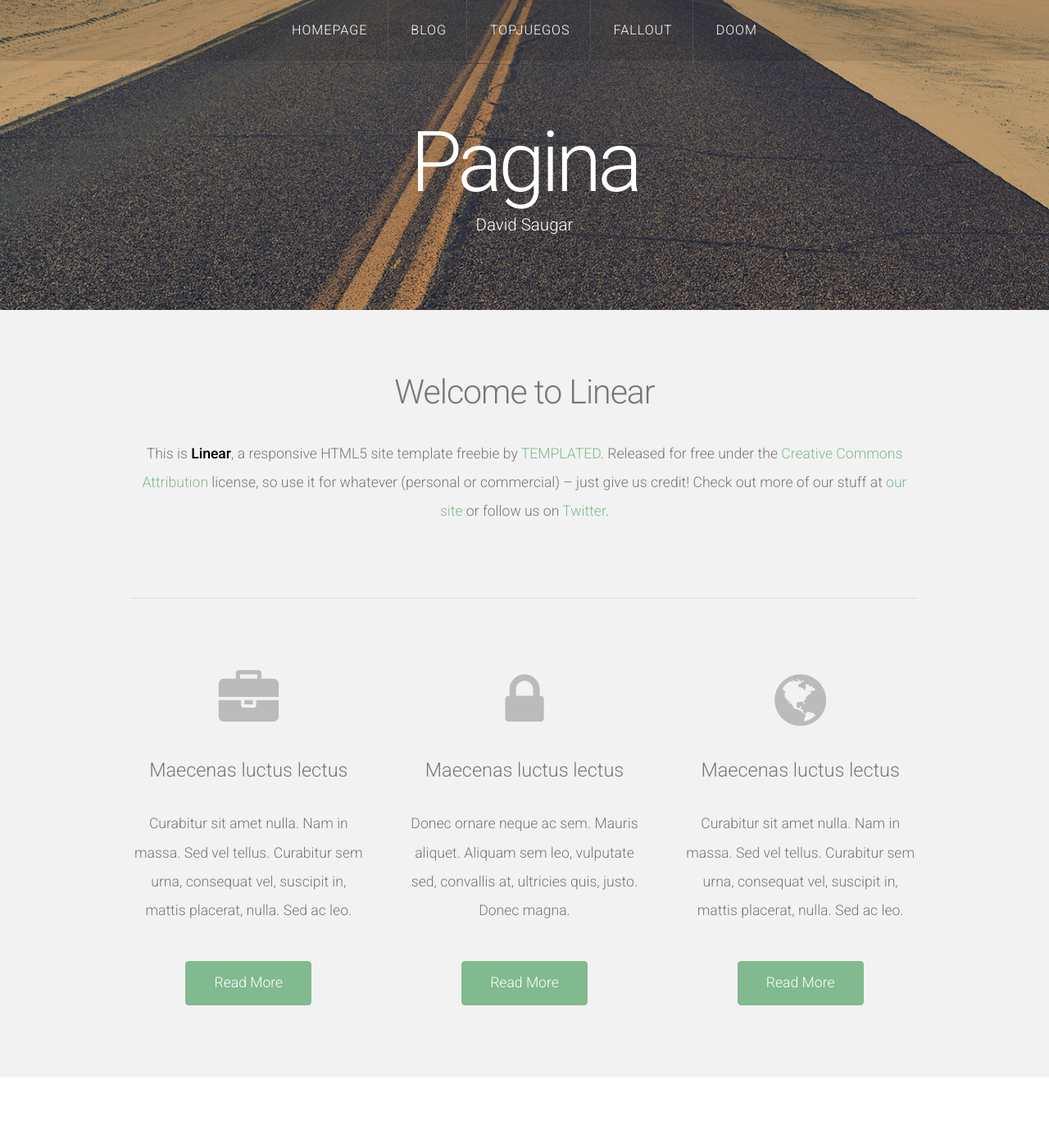
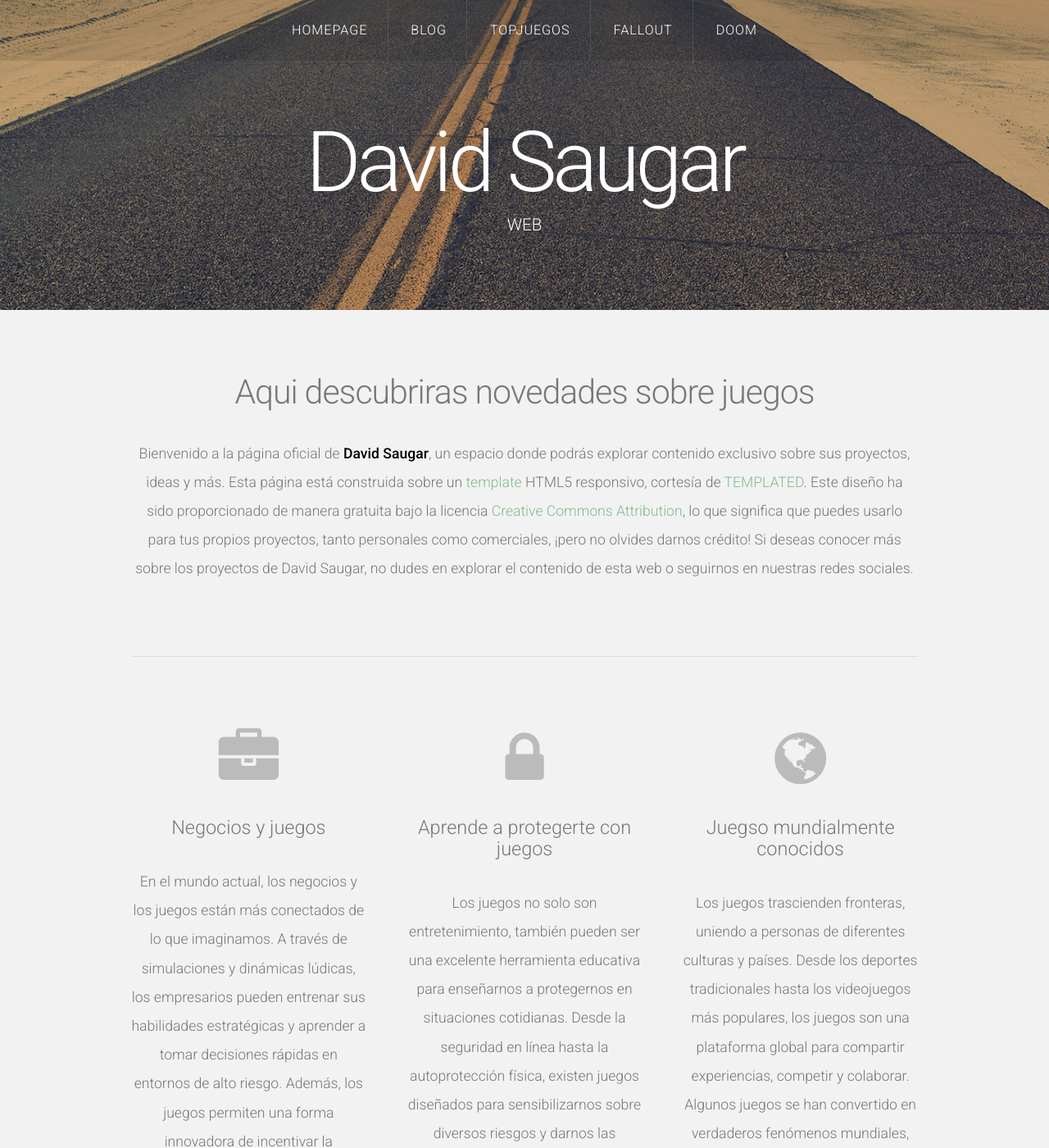
Before and after one commit to Davidsaugar/Davidsaugar.github.io, a Jekyll site: the page built from index.html, in a window 1280 px wide and 1400 px high. Shown: the whole window at 82% size. Built offline with Jekyll 4.4.1, drawn with Linux system fonts in a browser that asks for light colours; nearby versions of some CDN libraries; the list of posts is cut into pages by our own code; some of the changed text lies outside the part shown.

Commit message:
update21

```diff
--- a/_layouts/default.html
+++ b/_layouts/default.html
@@ -30,8 +30,8 @@ Released for free under the Creative Commons Attribution 3.0 license (templated.
 
 			<!-- Logo -->
 			<div id="logo">
-				<h1><a href="#">Pagina</a></h1>
-				<span class="tag">David Saugar</span>
+				<h1><a href="#">David Saugar</a></h1>
+				<span class="tag">WEB</span>
 			</div>
 		</div>
 	</div>
@@ -42,7 +42,7 @@ Released for free under the Creative Commons Attribution 3.0 license (templated.
 	<div id="tweet">
 		<div class="container">
 			<section>
-				<blockquote>&ldquo;>Te agradecemos mucho por tomarte el tiempo de explorar nuestra página. Esperamos que encuentres lo que buscas y disfrutes de tu experiencia. Si tienes alguna pregunta o sugerencia, no dudes en ponerte en contacto con nosotros.&rdquo;</blockquote>
+				<blockquote>&ldquo;Te agradecemos mucho por tomarte el tiempo de explorar nuestra página. Esperamos que encuentres lo que buscas y disfrutes de tu experiencia. Si tienes alguna pregunta o sugerencia, no dudes en ponerte en contacto con nosotros.&rdquo;</blockquote>
 			</section>
 		</div>
 	</div>
--- a/index.html
+++ b/index.html
@@ -6,28 +6,28 @@ layout: default
 <div id="featured">
 	<div class="container">
 		<header>
-			<h2>Welcome to Linear</h2>
+			<h2>Aqui descubriras novedades sobre juegos</h2>
 		</header>
-		<p>This is <strong>Linear</strong>, a responsive HTML5 site template freebie by <a href="http://templated.co">TEMPLATED</a>. Released for free under the <a href="http://templated.co/license">Creative Commons Attribution</a> license, so use it for whatever (personal or commercial) &ndash; just give us credit! Check out more of our stuff at <a href="http://templated.co">our site</a> or follow us on <a href="http://twitter.com/templatedco">Twitter</a>.</p>
+		<p>Bienvenido a la página oficial de <strong>David Saugar</strong>, un espacio donde podrás explorar contenido exclusivo sobre sus proyectos, ideas y más. Esta página está construida sobre un <a href="http://templated.co">template</a> HTML5 responsivo, cortesía de <a href="http://templated.co">TEMPLATED</a>. Este diseño ha sido proporcionado de manera gratuita bajo la licencia <a href="http://templated.co/license">Creative Commons Attribution</a>, lo que significa que puedes usarlo para tus propios proyectos, tanto personales como comerciales, ¡pero no olvides darnos crédito! Si deseas conocer más sobre los proyectos de David Saugar, no dudes en explorar el contenido de esta web o seguirnos en nuestras redes sociales.</p>
 		<hr />
 		<div class="row">
 			<section class="4u">
 				<span class="pennant"><span class="fa fa-briefcase"></span></span>
-				<h3>Maecenas luctus lectus</h3>
-				<p>Curabitur sit amet nulla. Nam in massa. Sed vel tellus. Curabitur sem urna, consequat vel, suscipit in, mattis placerat, nulla. Sed ac leo.</p>
+				<h3>Negocios y juegos</h3>
+				<p>En el mundo actual, los negocios y los juegos están más conectados de lo que imaginamos. A través de simulaciones y dinámicas lúdicas, los empresarios pueden entrenar sus habilidades estratégicas y aprender a tomar decisiones rápidas en entornos de alto riesgo. Además, los juegos permiten una forma innovadora de incentivar la creatividad y la colaboración en equipo dentro de las organizaciones.</p>
 				<a href="#" class="button button-style1">Read More</a>
 			</section>
 			<section class="4u">
 				<span class="pennant"><span class="fa fa-lock"></span></span>
-				<h3>Maecenas luctus lectus</h3>
-				<p>Donec ornare neque ac sem. Mauris aliquet. Aliquam sem leo, vulputate sed, convallis at, ultricies quis, justo. Donec magna.</p>
+				<h3>Aprende a protegerte con juegos</h3>
+				<p>Los juegos no solo son entretenimiento, también pueden ser una excelente herramienta educativa para enseñarnos a protegernos en situaciones cotidianas. Desde la seguridad en línea hasta la autoprotección física, existen juegos diseñados para sensibilizarnos sobre diversos riesgos y darnos las habilidades necesarias para enfrentarlos de forma eficaz, todo mientras aprendemos jugando.</p>
 				<a href="#" class="button button-style1">Read More</a>
 			</section>
 			<section class="4u">
 				<span class="pennant"><span class="fa fa-globe"></span></span>
-				<h3>Maecenas luctus lectus</h3>
-				<p>Curabitur sit amet nulla. Nam in massa. Sed vel tellus. Curabitur sem urna, consequat vel, suscipit in, mattis placerat, nulla. Sed ac leo.</p>
-				<a href="#" class="button button-style1">Read More</a>
+				<h3>Juegso mundialmente conocidos</h3>
+				<p>Los juegos trascienden fronteras, uniendo a personas de diferentes culturas y países. Desde los deportes tradicionales hasta los videojuegos más populares, los juegos son una plataforma global para compartir experiencias, competir y colaborar. Algunos juegos se han convertido en verdaderos fenómenos mundiales, creando comunidades masivas que comparten una pasión común sin importar el lugar en el que se encuentren.</p>
+				<a href="./_includes/right-sidebar.html" class="button button-style1">Read More</a>
 			</section>
 
 		</div>
@@ -40,35 +40,35 @@ layout: default
 
 			<div class="row">
 				<section class="6u">
-					<a href="#" class="image full"><img src="/assets/images/pic01.jpg" alt=""></a>
+					<a href="#" class="image full"><img src="/assets/images/RedDead1.jpg" alt=""></a>
 					<header>
-						<h2>Mauris vulputate dolor</h2>
+						<h2>Red Dead Redemption II</h2>
 					</header>
-					<p>In posuere eleifend odio. Quisque semper augue mattis wisi. Maecenas ligula. Pellentesque viverra vulputate enim. Aliquam erat volutpat. Donec leo, vivamus fermentum nibh in augue praesent a lacus at urna congue rutrum.</p>
+					<p>te adentras en el salvaje Oeste como Arthur Morgan, un miembro de la banda Van der Linde, enfrentando la constante amenaza de la ley, otras bandas y los peligros de un mundo implacable.</p>
 				</section>
 				<section class="6u">
-					<a href="#" class="image full"><img src="/assets/images/pic02.jpg" alt=""></a>
+					<a href="#" class="image full"><img src="/assets/images/hitman.jpg" alt=""></a>
 					<header>
-						<h2>Mauris vulputate dolor</h2>
+						<h2>Hitman III</h2>
 					</header>
-					<p>In posuere eleifend odio. Quisque semper augue mattis wisi. Maecenas ligula. Pellentesque viverra vulputate enim. Aliquam erat volutpat. Donec leo, vivamus fermentum nibh in augue praesent a lacus at urna congue rutrum.</p>
+					<p>Conviertete en el Agente 47, un asesino profesional en un mundo lleno de intriga y misiones peligrosas. Cada nivel está diseñado como un rompecabezas donde debes planificar y ejecutar el asesinato de manera sigilosa.</p>
 				</section>
 			</div>
 
 			<div class="row">
 				<section class="6u">
-					<a href="#" class="image full"><img src="/assets/images/pic03.jpg" alt=""></a>
+					<a href="#" class="image full"><img src="/assets/images/portal2.jpg" alt=""></a>
 					<header>
-						<h2>Mauris vulputate dolor</h2>
+						<h2>Portal 2</h2>
 					</header>
-					<p>In posuere eleifend odio. Quisque semper augue mattis wisi. Maecenas ligula. Pellentesque viverra vulputate enim. Aliquam erat volutpat. Donec leo, vivamus fermentum nibh in augue praesent a lacus at urna congue rutrum.</p>
+					<p>Un juego de rompecabezas en primera persona que combina inteligencia y humor. Utilizando el dispositivo de portal, puedes crear puertas interdimensionales para resolver complejos desafíos y avanzar en un mundo que te reta constantemente.</p>
 				</section>
 				<section class="6u">
-					<a href="#" class="image full"><img src="/assets/images/pic04.jpg" alt=""></a>
+					<a href="#" class="image full"><img src="/assets/images/RedDead1.jpg" alt=""></a>
 					<header>
-						<h2>Mauris vulputate dolor</h2>
+						<h2>Red Dead Redemption I</h2>
 					</header>
-					<p>In posuere eleifend odio. Quisque semper augue mattis wisi. Maecenas ligula. Pellentesque viverra vulputate enim. Aliquam erat volutpat. Donec leo, vivamus fermentum nibh in augue praesent a lacus at urna congue rutrum.</p>
+					<p>Ten un viaje épico por el desierto estadounidense al final de la era del Salvaje Oeste. El protagonista, John Marston, busca capturar a antiguos compañeros de banda mientras enfrenta dilemas morales y problemas personales. </p>
 				</section>
 			</div>
 
```
Also changed, not shown: assets/images/RedDead1.jpg (added), assets/images/hitman.jpg (added), assets/images/portal2.jpg (added), 1 other file.
